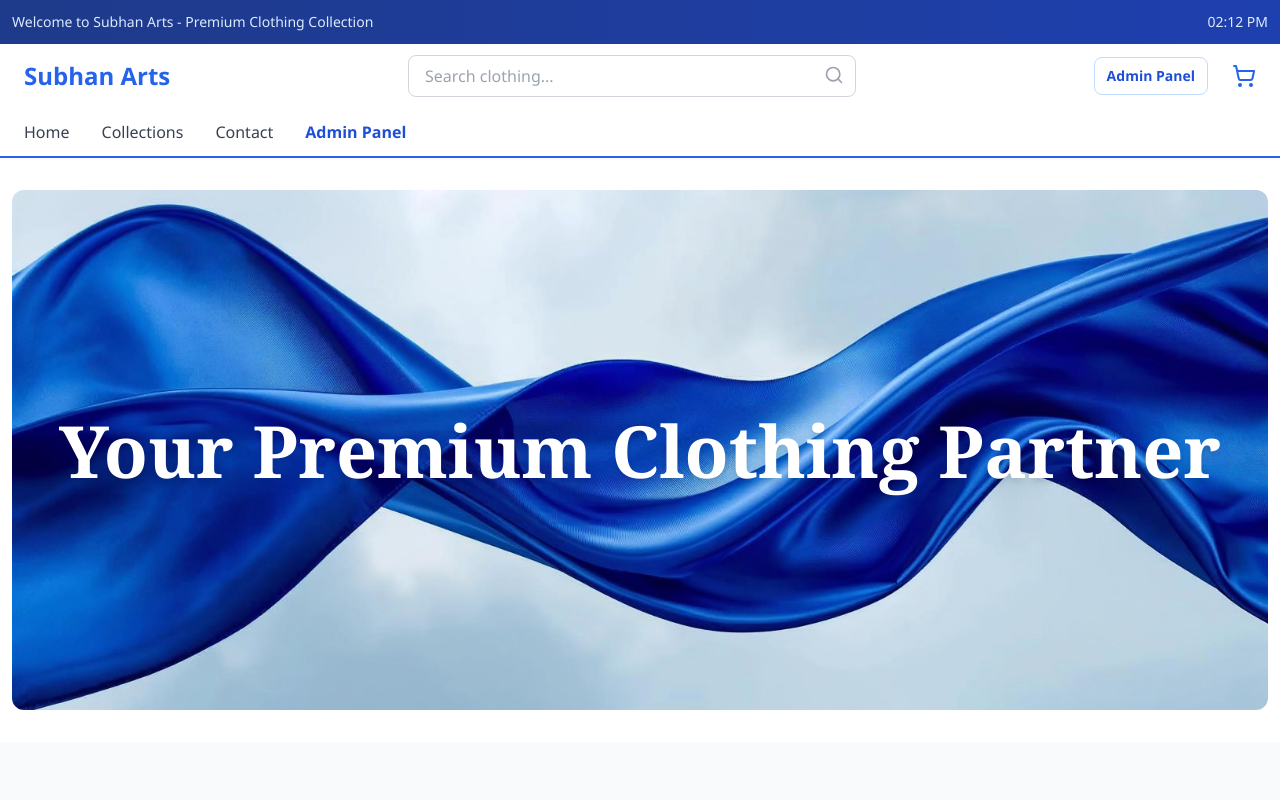
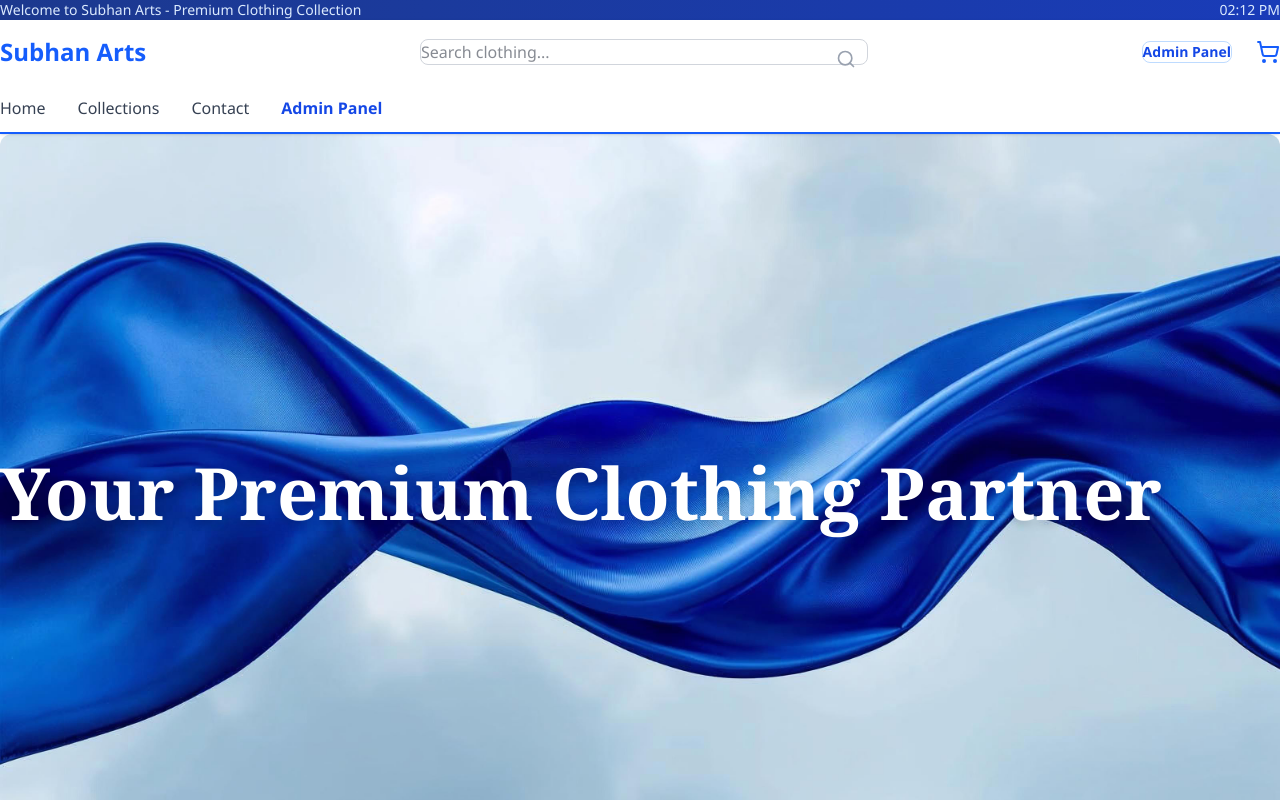
Before and after one commit to Abdullah9618/e-commerce, a React (Vite) app: page / in a window 1280 px wide. Shown: the top 800 px of the page. Built offline with nearby package versions, Linux system fonts and the light colour scheme; no server answers; the database is empty.

Commit message:
Fix Tailwind: enable @tailwindcss/vite with React plugin, remove duplicate Vite config, bundle CSS via main.jsx; defer Font Awesome

```diff
--- a/index.html
+++ b/index.html
@@ -5,9 +5,8 @@
     <link rel="icon" type="image/svg+xml" href="/vite.svg" />
     <meta name="viewport" content="width=device-width, initial-scale=1.0" />
     <title>subhan arts</title>
-    <script src="https://cdn.tailwindcss.com"></script>
-    <link href="/src/style.css" rel="stylesheet">
-    <link rel="stylesheet" href="https://cdnjs.cloudflare.com/ajax/libs/font-awesome/7.0.1/css/all.min.css">
+    <link rel="stylesheet" href="https://cdnjs.cloudflare.com/ajax/libs/font-awesome/7.0.1/css/all.min.css" media="print" onload="this.media='all'">
+    <noscript><link rel="stylesheet" href="https://cdnjs.cloudflare.com/ajax/libs/font-awesome/7.0.1/css/all.min.css"></noscript>
 
   </head>
   <body>
--- a/src/main.jsx
+++ b/src/main.jsx
@@ -1,6 +1,8 @@
 import ReactDOM from "react-dom/client";
 import App from "./App";
 import { CartProvider } from "./context/CartContext";
+import "./index.css";
+import "./style.css";
 
 ReactDOM.createRoot(document.getElementById("root")).render(
   <CartProvider>
--- a/vite.config.ts
+++ b/vite.config.ts
@@ -1,8 +1,7 @@
 import { defineConfig } from 'vite'
+import react from '@vitejs/plugin-react'
 import tailwindcss from '@tailwindcss/vite'
 
 export default defineConfig({
-  plugins: [
-    tailwindcss(),
-  ],
+  plugins: [react(), tailwindcss()],
 })
```
